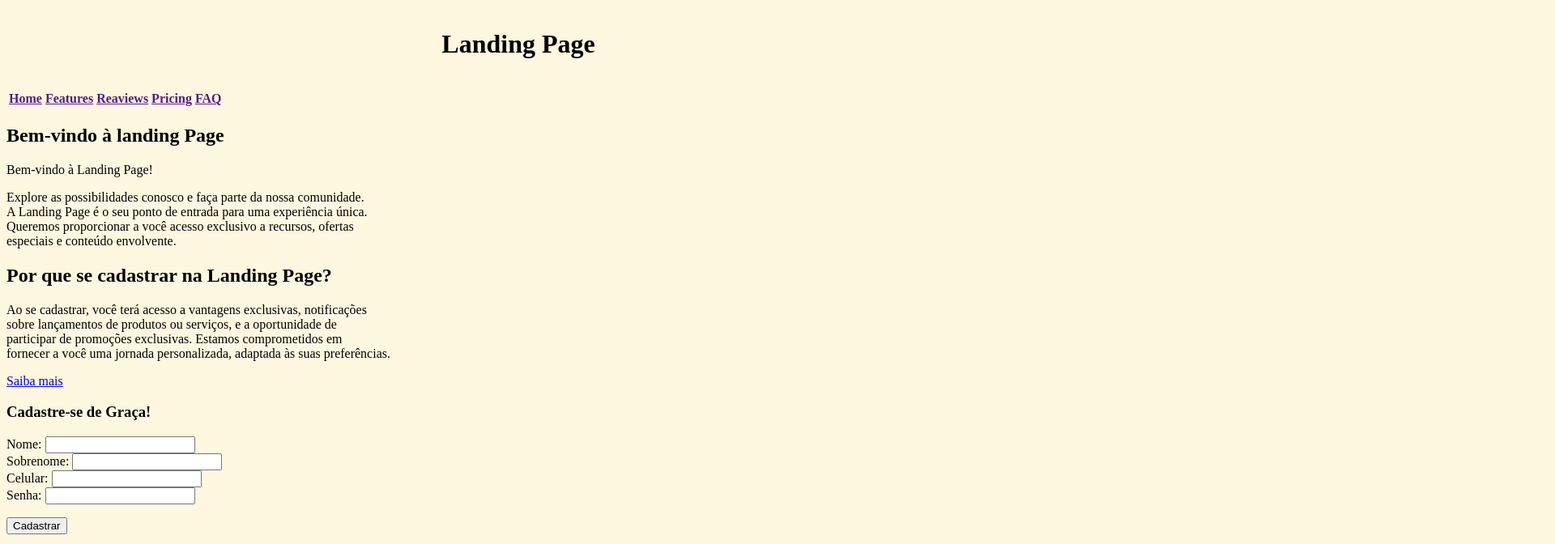
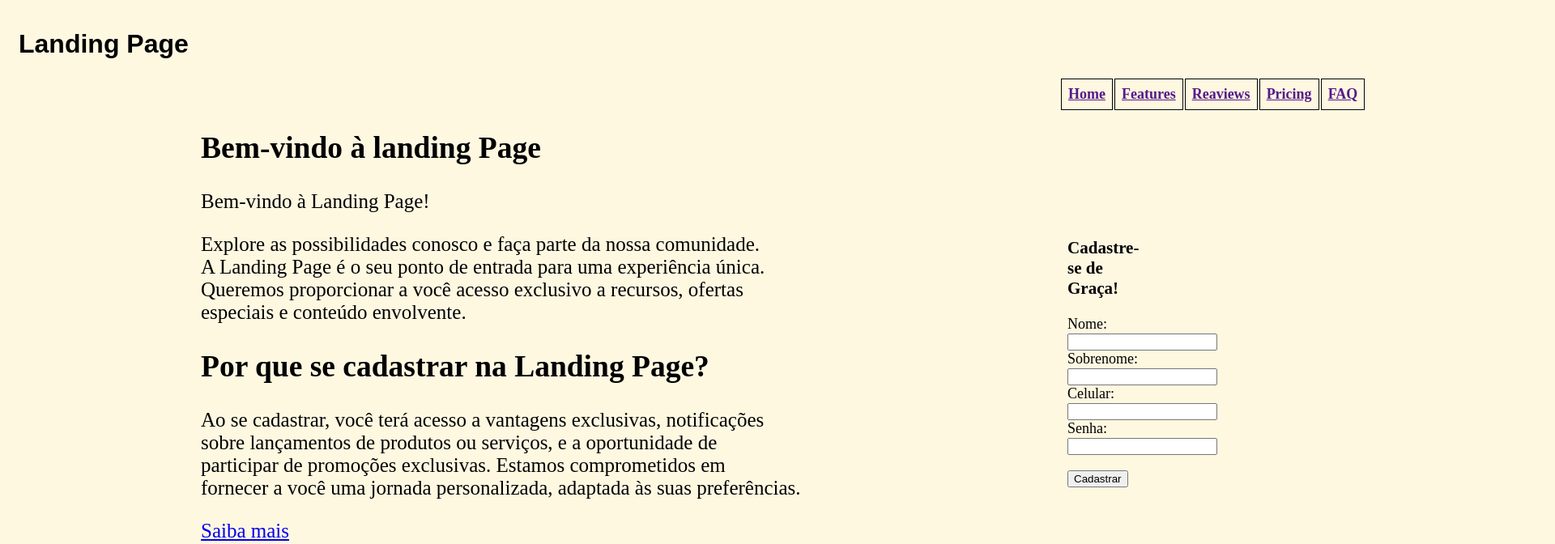
Before and after one commit to jrosac/Landing-Page, a plain HTML site: page index.html in a window 1280 px wide. Shown: the top 672 px of the page at 81% size, 1920 px wide, since content can reach past the window. Drawn offline with Linux system fonts and the light colour scheme.

Commit message:
Add the styles for all the structures

```diff
--- a/style.css
+++ b/style.css
@@ -1,14 +1,43 @@
 body
 {
     background-color: #FFF8E1;
+
 }
 
 #cbc
 {
     padding: 15px;
-    text-align: center;
+    text-align: left;
+    font-family:Arial, Helvetica, sans-serif;
 }
 
-#desc{
+#bar{
+    font-size: large;
+    position: relative;
+    top: -15px;
+    left: 1300px;
+}
+
+th{
+    border: 1px solid black;
+    padding: 8px;
+}
+
+#desc-section{
+
+position: relative;
+top: -23px;
+left: 240px;
+font-size: 25px;
+}
+
+
+#form-section{
+    font-size: large;
+    position: relative;
+    top: -430px;
+    left: 1300px;
+    width: 50px;
+    padding: 10px;
 
 }
```
